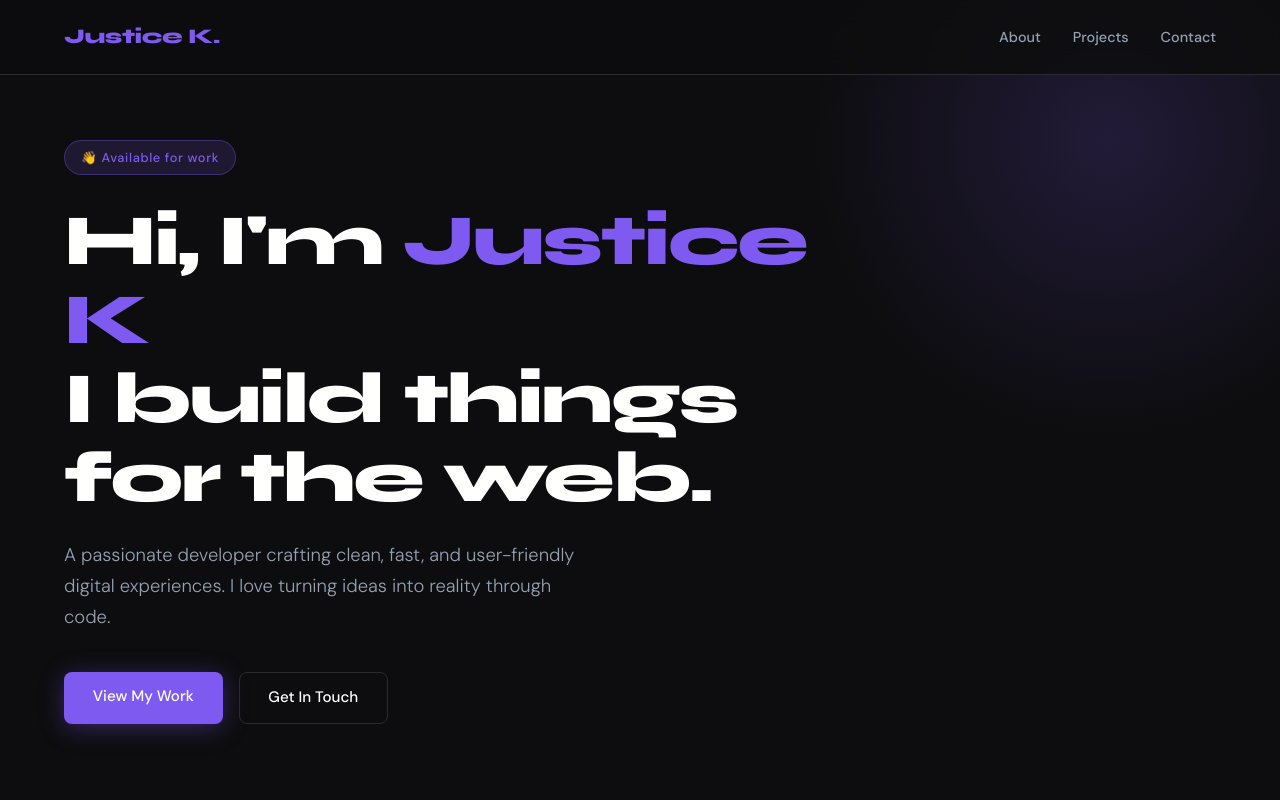
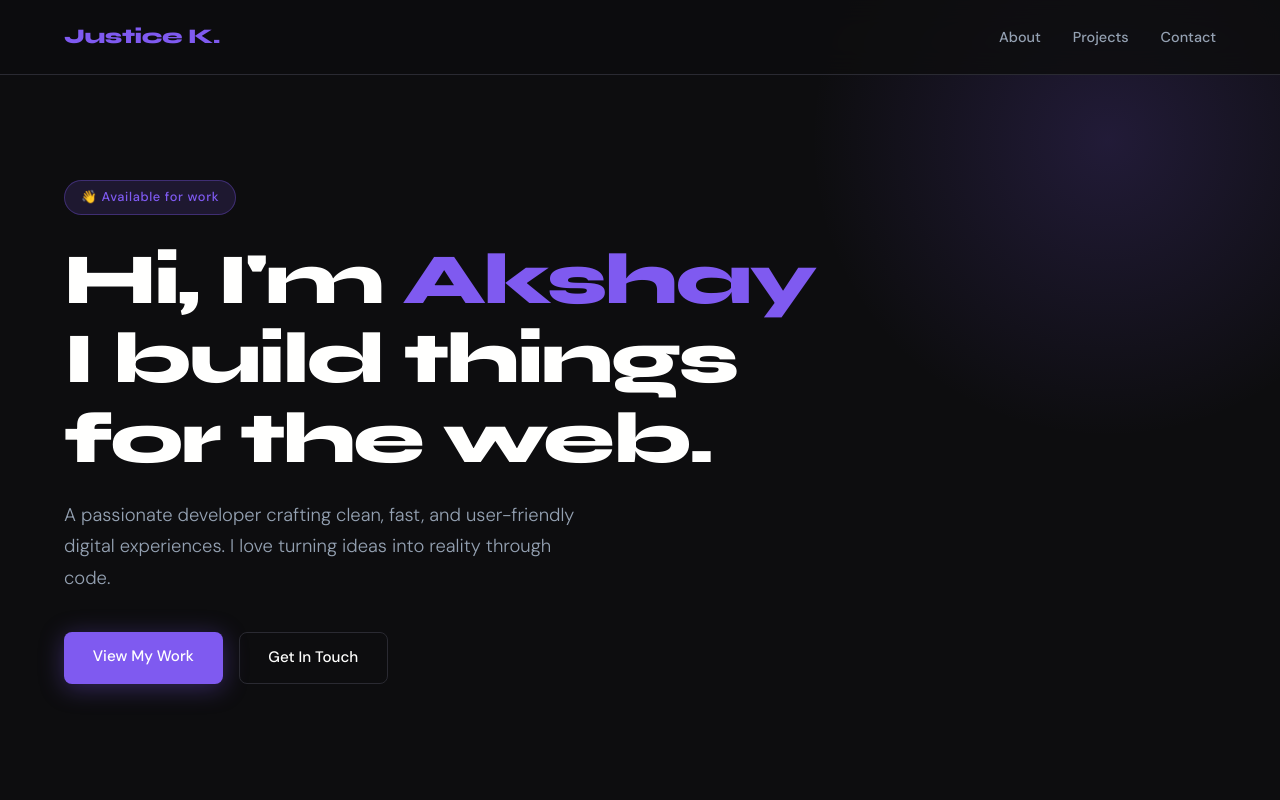
Before and after one commit to ellaakshay/dev_git, a website: page public/index.html in a window 1280 px wide. Shown: the top 800 px of the page. Drawn offline with Linux system fonts and the light colour scheme.

Commit message:
Updated index.html

```diff
--- a/public/index.html
+++ b/public/index.html
@@ -245,7 +245,7 @@
   <section class="hero">
     <div class="hero-inner">
       <div class="badge">👋 Available for work</div>
-      <h1>Hi, I'm <span>Justice K</span><br/>I build things for the web.</h1>
+      <h1>Hi, I'm <span>Akshay</span><br/>I build things for the web.</h1>
       <p>A passionate developer crafting clean, fast, and user-friendly digital experiences. I love turning ideas into reality through code.</p>
       <div class="btn-group">
         <a href="#projects" class="btn btn-primary">View My Work</a>
```
